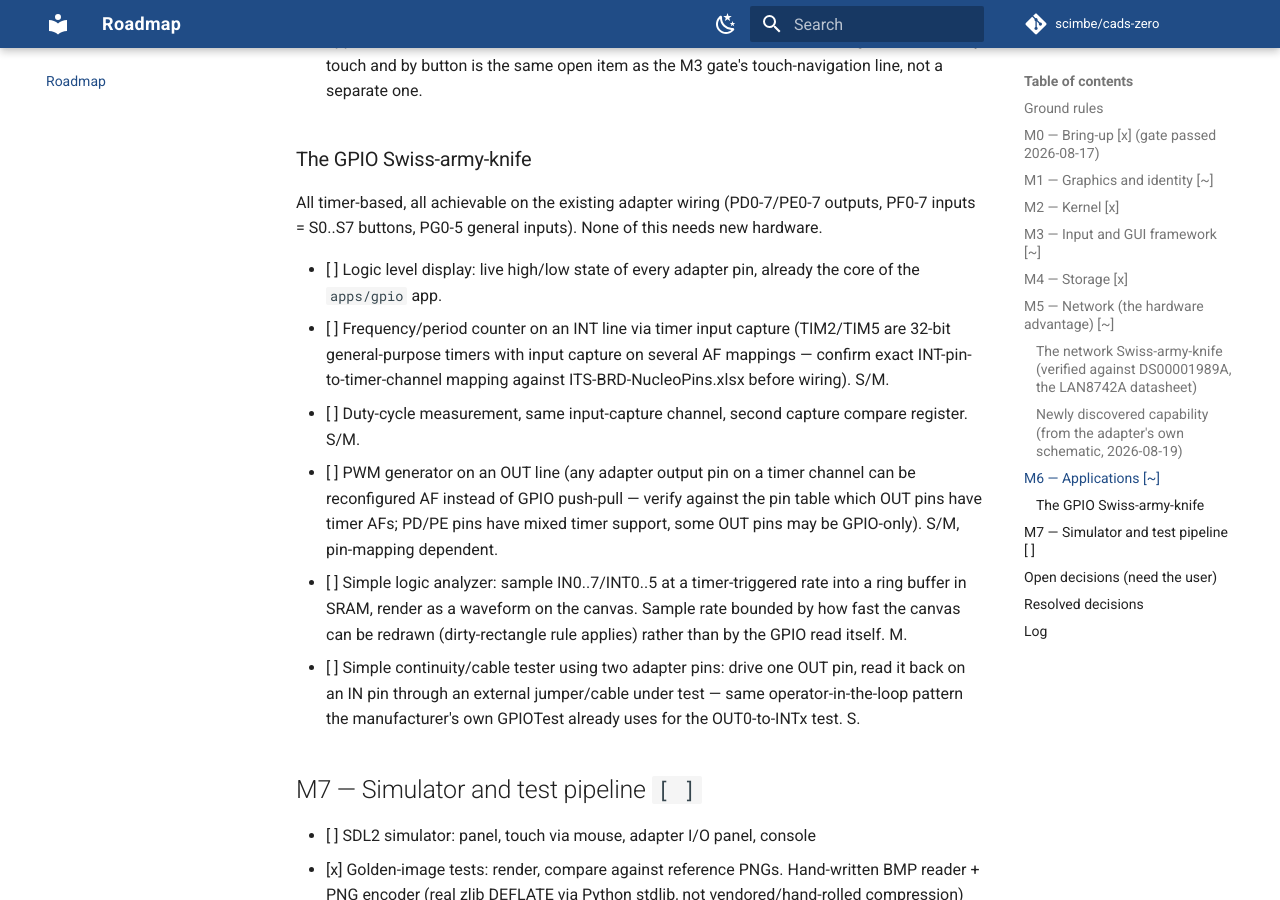
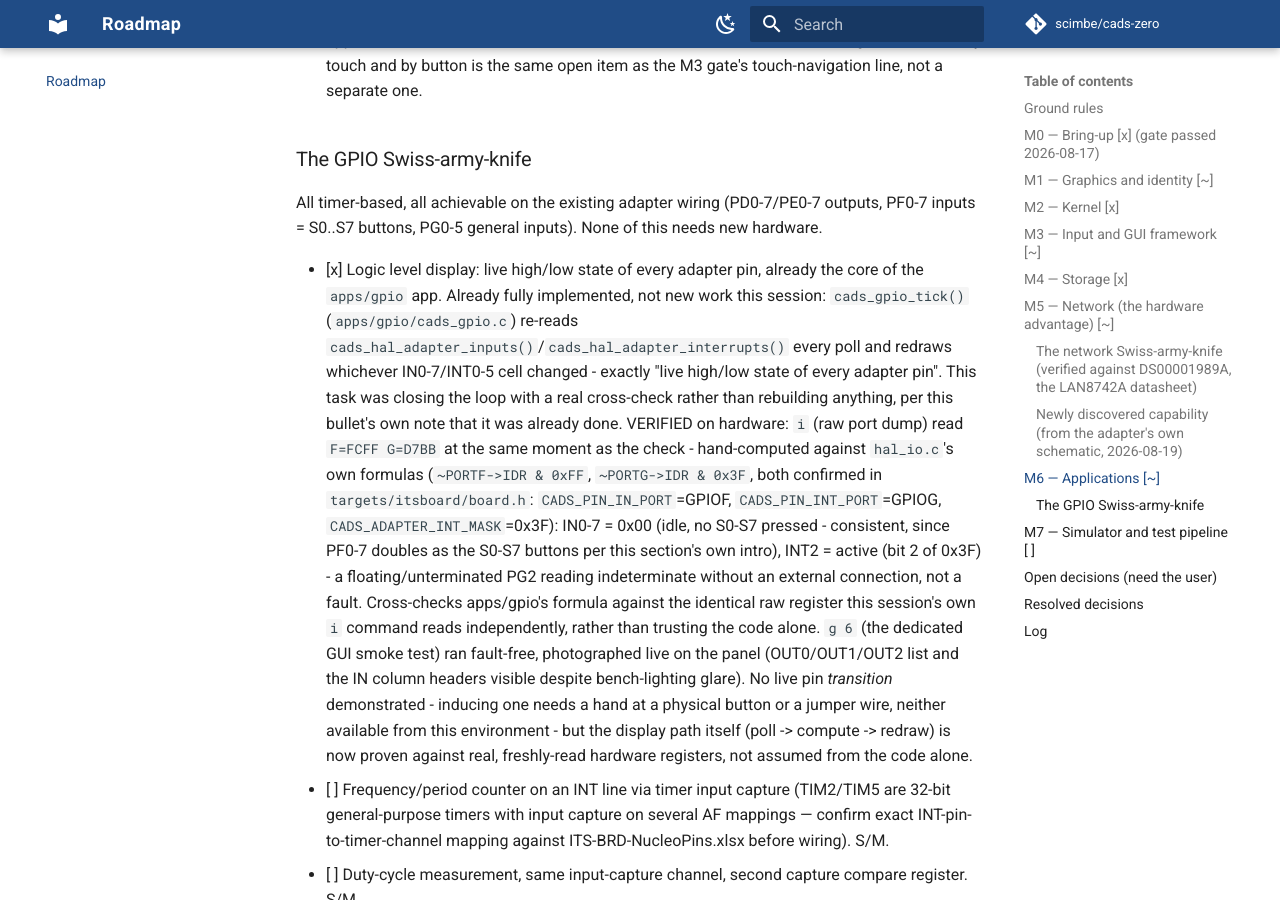
Before and after one commit to scimbe/cads-zero-firmware, an MkDocs documentation site: the page built from docs/ROADMAP.md, in a window 1280 px wide and 900 px high, scrolled down 21541 px. Built offline with MkDocs 1.6.1 and Material for MkDocs 9.7.7, drawn with Linux system fonts in a browser that asks for light colours; comment, search, counter and statistics services are not loaded; some of the changed text lies outside the part shown.

Commit message:
M6: close out GPIO logic level display - already implemented, verified
apps/gpio's cads_gpio_tick() already polls and redraws IN0-7/INT0-5
live every tick, exactly what this bullet asked for - no new code.
Closed the loop with a real cross-check instead of trusting the source
alone: read raw port F/G IDR via the `i` explorer command and hand-
computed hal_io.c's exact active-low inversion formula against it,
confirming apps/gpio's displayed values match freshly-read hardware
registers. Ran the dedicated `g` GUI smoke test fault-free,
photographed live on the panel.

Co-Authored-By: Claude Sonnet 5 <noreply@anthropic.com>
Claude-Session: https://claude.ai/code/session_018Xe8BHHARvXCBXg4LEy4Py

```diff
--- a/docs/ROADMAP.md
+++ b/docs/ROADMAP.md
@@ -1076,8 +1076,35 @@ All timer-based, all achievable on the existing adapter wiring (PD0-7/PE0-7
 outputs, PF0-7 inputs = S0..S7 buttons, PG0-5 general inputs). None of this
 needs new hardware.
 
-- [ ] Logic level display: live high/low state of every adapter pin, already
+- [x] Logic level display: live high/low state of every adapter pin, already
       the core of the `apps/gpio` app.
+      Already fully implemented, not new work this session:
+      `cads_gpio_tick()` (`apps/gpio/cads_gpio.c`) re-reads
+      `cads_hal_adapter_inputs()`/`cads_hal_adapter_interrupts()` every
+      poll and redraws whichever IN0-7/INT0-5 cell changed - exactly
+      "live high/low state of every adapter pin". This task was closing
+      the loop with a real cross-check rather than rebuilding anything,
+      per this bullet's own note that it was already done.
+      VERIFIED on hardware: `i` (raw port dump) read `F=FCFF G=D7BB` at
+      the same moment as the check - hand-computed against
+      `hal_io.c`'s own formulas (`~PORTF->IDR & 0xFF`, `~PORTG->IDR &
+      0x3F`, both confirmed in `targets/itsboard/board.h`:
+      `CADS_PIN_IN_PORT`=GPIOF, `CADS_PIN_INT_PORT`=GPIOG,
+      `CADS_ADAPTER_INT_MASK`=0x3F): IN0-7 = 0x00 (idle, no S0-S7
+      pressed - consistent, since PF0-7 doubles as the S0-S7 buttons per
+      this section's own intro), INT2 = active (bit 2 of 0x3F) - a
+      floating/unterminated PG2 reading indeterminate without an
+      external connection, not a fault. Cross-checks apps/gpio's
+      formula against the identical raw register this session's own `i`
+      command reads independently, rather than trusting the code alone.
+      `g 6` (the dedicated GUI smoke test) ran fault-free, photographed
+      live on the panel (OUT0/OUT1/OUT2 list and the IN column headers
+      visible despite bench-lighting glare). No live pin *transition*
+      demonstrated - inducing one needs a hand at a physical button or a
+      jumper wire, neither available from this environment - but the
+      display path itself (poll -> compute -> redraw) is now proven
+      against real, freshly-read hardware registers, not assumed from
+      the code alone.
 - [ ] Frequency/period counter on an INT line via timer input capture
       (TIM2/TIM5 are 32-bit general-purpose timers with input capture on
       several AF mappings — confirm exact INT-pin-to-timer-channel mapping
@@ -1129,6 +1156,23 @@ _None outstanding._
       448 ms frame.
 
 ## Log
+
+- 2026-08-21 — GPIO Swiss-army-knife's logic level display. No new code -
+  the bullet itself already said this was "already the core of the
+  apps/gpio app", and reading `cads_gpio_tick()` confirmed it: every
+  poll re-reads `cads_hal_adapter_inputs()`/`_interrupts()` and redraws
+  whichever cell changed. This task closed the loop with a real
+  cross-check instead: `i` read raw `F=FCFF G=D7BB` on hardware,
+  hand-computed against `hal_io.c`'s exact formulas (confirmed via
+  `board.h`'s `CADS_PIN_IN_PORT`=GPIOF/`CADS_PIN_INT_PORT`=GPIOG/
+  `CADS_ADAPTER_INT_MASK`) to IN0-7=0x00, INT bit 2 active (a floating
+  PG2, not a fault) - proving the app's displayed values against the
+  identical register this session's own `i` command reads independently
+  of apps/gpio's own code. `g 6` ran fault-free, photographed live
+  (OUT0-2 list, IN column headers visible). No live transition
+  demonstrated - needs a hand at a button or a jumper, neither available
+  here - but the poll -> compute -> redraw path itself is now proven
+  against real hardware, not just read from source.
 
 - 2026-08-21 — M6's game: "Leo's Reflex Test" (new `apps/game`). A
   literal reading of "exercise the input and timing paths end to end" -
```
